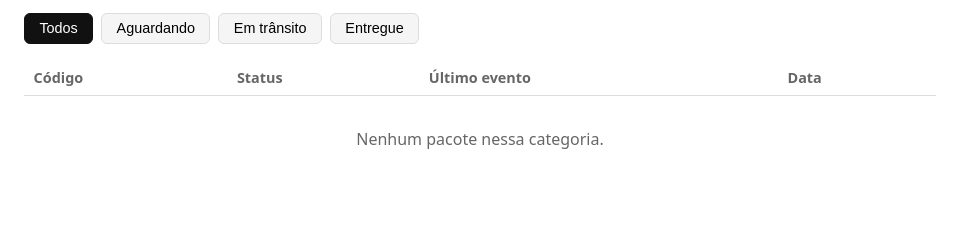
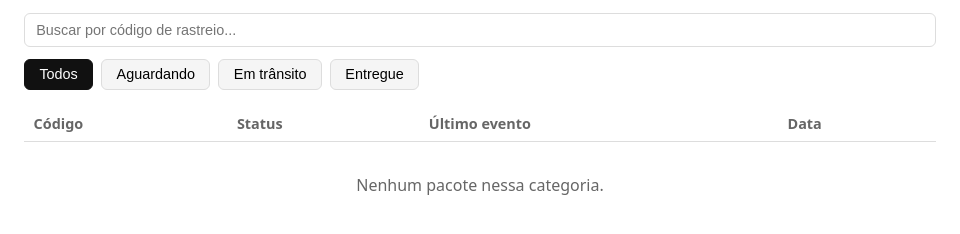
Before and after one commit to GabrielBertolo7/export-codigo-rastreio, an Electron app: page desktop/renderer/index.html in a window 960 px wide. Both pictures are taken after a click on the button "Todos". Shown: the part 58-292 px from the top of the page. Drawn offline with Linux system fonts and the light colour scheme; no server answers.

Commit message:
Adiciona campo de busca por código no painel

```diff
--- a/desktop/renderer/index.html
+++ b/desktop/renderer/index.html
@@ -10,6 +10,13 @@
       <h1>Rastreio de Encomendas</h1>
       <button id="refresh">Atualizar</button>
     </header>
+
+    <input
+      type="search"
+      id="search"
+      placeholder="Buscar por código de rastreio..."
+      autocomplete="off"
+    />
 
     <nav id="filters">
       <button data-filter="todos" class="active">Todos</button>
--- a/desktop/renderer/renderer.js
+++ b/desktop/renderer/renderer.js
@@ -7,6 +7,7 @@ const CATEGORY_LABELS = {
 const state = {
   packages: [],
   filter: "todos",
+  search: "",
   connected: true,
 };
 
@@ -14,6 +15,7 @@ const tbody = document.querySelector("#packages tbody");
 const emptyState = document.querySelector("#empty-state");
 const detailDialog = document.querySelector("#detail");
 const refreshButton = document.querySelector("#refresh");
+const searchInput = document.querySelector("#search");
 
 async function loadPackages() {
   const result = await window.api.listPackages();
@@ -110,6 +112,10 @@ function createPackageRow(pkg) {
   return tr;
 }
 
+function matchesSearch(pkg, term) {
+  return term === "" || pkg.code.toLowerCase().includes(term);
+}
+
 function render() {
   if (!state.connected) {
     tbody.replaceChildren();
@@ -119,8 +125,11 @@ function render() {
     return;
   }
 
+  const searchTerm = state.search.trim().toLowerCase();
   const filtered = state.packages.filter(
-    (pkg) => state.filter === "todos" || pkg.category === state.filter
+    (pkg) =>
+      (state.filter === "todos" || pkg.category === state.filter) &&
+      matchesSearch(pkg, searchTerm)
   );
 
   tbody.replaceChildren();
@@ -128,7 +137,10 @@ function render() {
     tbody.appendChild(createPackageRow(pkg));
   }
 
-  emptyState.textContent = "Nenhum pacote nessa categoria.";
+  emptyState.textContent =
+    searchTerm !== ""
+      ? "Nenhum pacote encontrado para essa busca."
+      : "Nenhum pacote nessa categoria.";
   emptyState.hidden = filtered.length > 0;
 }
 
@@ -142,6 +154,11 @@ document.querySelectorAll("#filters button").forEach((button) => {
   });
 });
 
+searchInput.addEventListener("input", () => {
+  state.search = searchInput.value;
+  render();
+});
+
 refreshButton.addEventListener("click", refreshPackages);
 document
   .querySelector("#detail-close")
--- a/desktop/renderer/styles.css
+++ b/desktop/renderer/styles.css
@@ -41,6 +41,17 @@ button {
 
 button:hover {
   background: #eee;
+}
+
+#search {
+  display: block;
+  width: 100%;
+  box-sizing: border-box;
+  border: 1px solid var(--border);
+  border-radius: 6px;
+  padding: 0.5rem 0.7rem;
+  font-size: 0.9rem;
+  margin-bottom: 0.75rem;
 }
 
 #filters {
```
